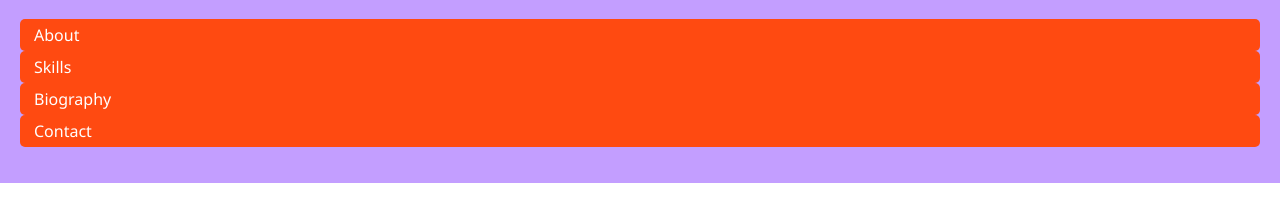
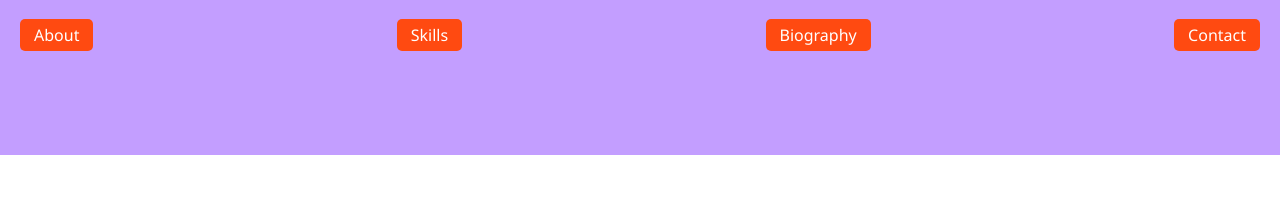
Before and after one commit to EmanuelArca/web-challenges, a website: page css-flexbox/css-flexbox_navigation/index.html in a window 1280 px wide. Shown: the part 87-308 px from the top of the page. Drawn offline with Linux system fonts and the light colour scheme.

Commit message:
Elemente ausgerichtet

```diff
--- a/css-flexbox/css-flexbox_navigation/css/styles.css
+++ b/css-flexbox/css-flexbox_navigation/css/styles.css
@@ -29,3 +29,11 @@ ul {
   padding: 5px 14px;
   border-radius: 5px;
 }
+
+.navigation_menu {
+  display: flex;
+  justify-content: space-between;
+  align-items: flex-start;
+  height: 100px;
+  flex-wrap: wrap;
+}
--- a/css-flexbox/css-flexbox_navigation/index.html
+++ b/css-flexbox/css-flexbox_navigation/index.html
@@ -12,7 +12,7 @@
     <header class="header">
       <h1>My Personal Website</h1>
       <nav>
-        <ul>
+        <ul class="navigation_menu">
           <li class="navigation__link">
             <a href="#about">About</a>
           </li>
```
